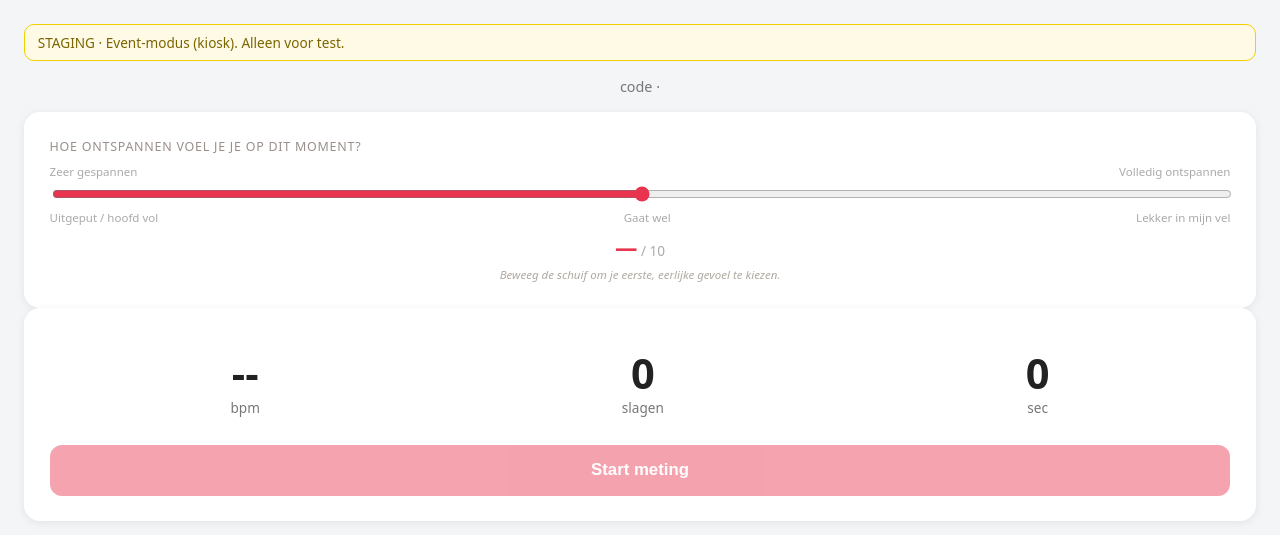
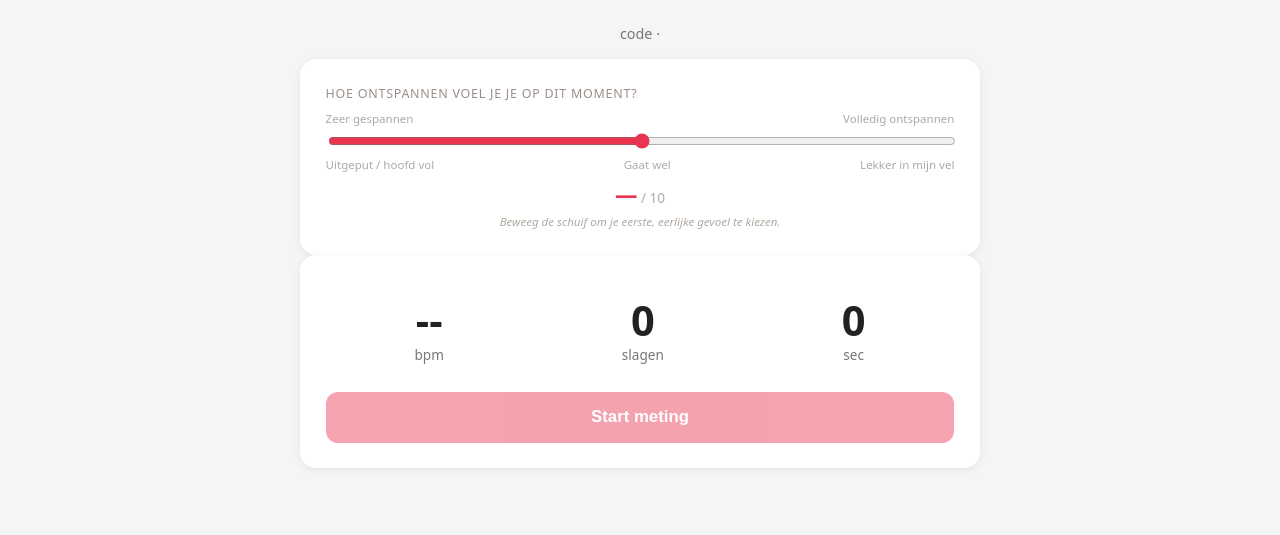
Before and after one commit to paulpannevis-svg/stresschecker, a Python web app: template templates/event/meten.html in a window 1280 px wide. Shown: the top 535 px of the page. Run offline with Jinja, Linux system fonts and the light colour scheme; the template is opened without the code that fills it, so the values that code supplies are empty.

Commit message:
Event-kiosk meten.html: gecentreerde 680px-layout (optie B) + STAGING-banner achter is_staging
- Layout optie B: .wrap max-width 680px, gecentreerd op volle-breedte achtergrond
  (i.p.v. fullwidth-uitgerekt op desktop).
- STAGING-banner (regel 37) achter {% if is_staging %}: prod (SC_ENV ongezet) verbergt
  'm, staging toont 'm. is_staging komt uit de bestaande context_processor (app.py:686).

Co-Authored-By: Claude Opus 4.8 (1M context) <noreply@anthropic.com>

```diff
--- a/templates/event/meten.html
+++ b/templates/event/meten.html
@@ -6,9 +6,9 @@
   <title>Event-meting — {{ p.meting_code }}</title>
   <style>
     body{font-family:system-ui,-apple-system,sans-serif;background:#f4f5f7;margin:0;padding:1.5rem;color:#222;min-height:100vh;box-sizing:border-box}
-    /* Schermvullend: geen smalle 480px-kolom meer, maar volledige breedte. De kaarten/knoppen
-       vullen het scherm; tekst blijft gecentreerd. (Was max-width:480px -> oogde "ingeklemd".) */
-    .wrap{width:100%;max-width:none;margin:0;text-align:center}
+    /* Volle-breedte achtergrond, inhoud op prettige maat gecentreerd (was 480px = "ingeklemd",
+       fullwidth = te uitgerekt op desktop). 680px-kolom midden op het scherm. */
+    .wrap{width:100%;max-width:680px;margin:0 auto;text-align:center}
     .code{color:#777;font-size:.9rem;margin-bottom:1rem}
     .card{background:#fff;border-radius:16px;padding:1.6rem;box-shadow:0 2px 10px rgba(0,0,0,.07)}
     .big{font-size:2.6rem;font-weight:800;line-height:1}
@@ -36,7 +36,7 @@
 </head>
 <body>
   <div class="wrap">
-    <div class="banner">STAGING · Event-modus (kiosk). Alleen voor test.</div>
+    {% if is_staging %}<div class="banner">STAGING · Event-modus (kiosk). Alleen voor test.</div>{% endif %}
     <div class="code">{% if p.name %}<b>{{ p.name }}</b> · {% endif %}code {{ p.meting_code }} · {{ p.opdrachtgever }}</div>
 
     <!-- Ontspanningsvraag VÓÓR de meting — exact dezelfde verwoording/schaal als de
```
